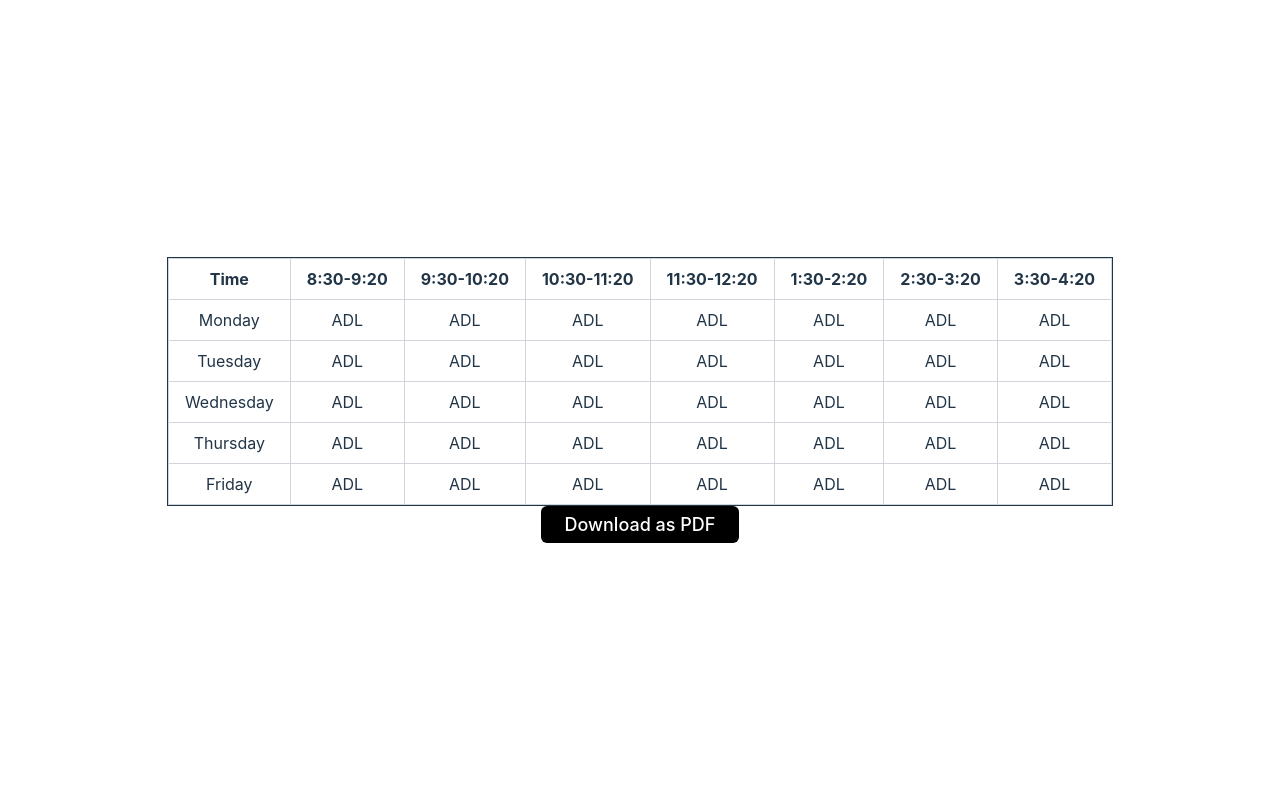
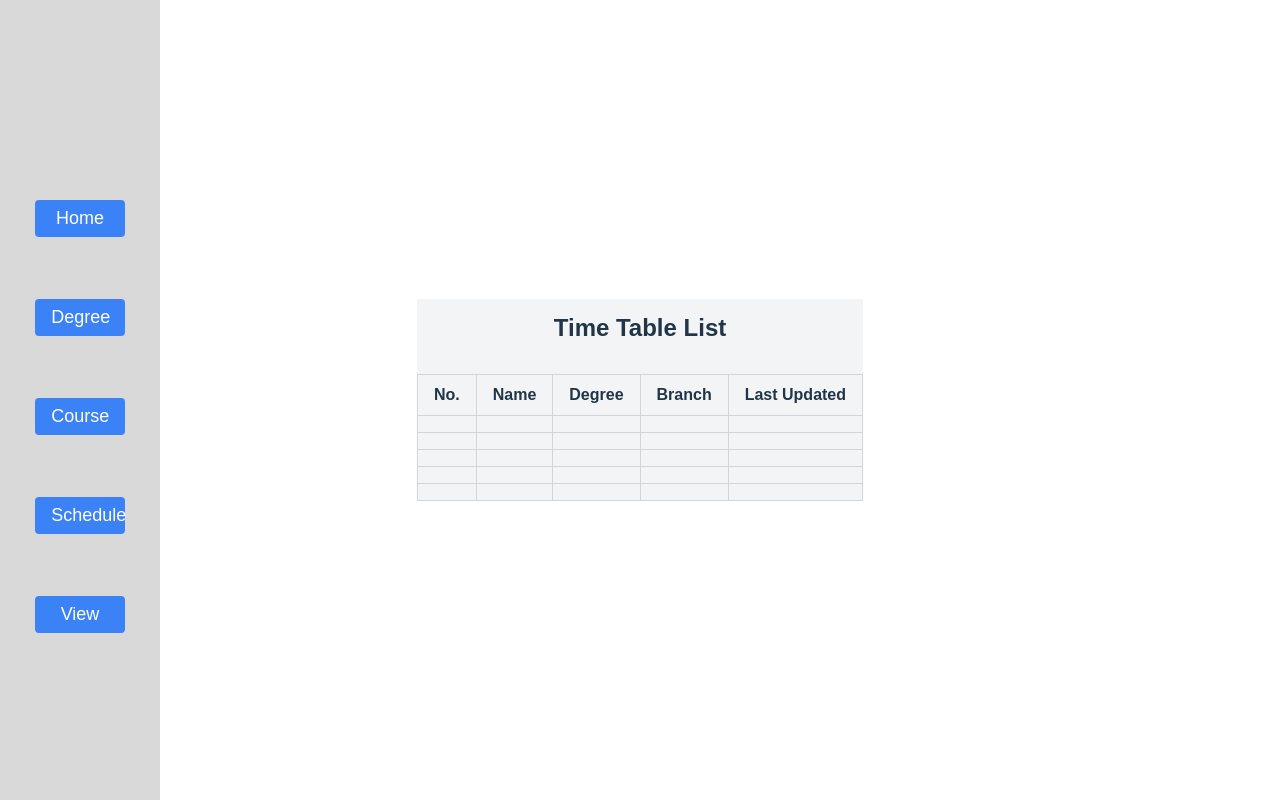
Before and after one commit to ragul1729/Time-table-generator, a React (Vite) app in the folder frontend/: page / in a window 1280 px wide. Built offline with nearby package versions, Linux system fonts and the light colour scheme.

Commit message:
Modified Sidebar component

```diff
--- /dev/null
+++ b/frontend/src/components/Sidebar.css
@@ -0,0 +1,34 @@
+/* Sidebar.css */
+.sidebar {
+    width: 10%;
+    height: 100vh;
+    background-color: #D9D9D9;
+    position: fixed;
+    left: 0;
+    top: 0;
+    display: flex;
+    flex-direction: column;
+    justify-content: center;
+    align-items: center;
+    gap: 50px;
+    padding: 16px;
+  }
+
+  .sidebar-button {
+    width: 70%;
+    padding: 12px;
+    margin-bottom: 12px;
+    background-color: blue;
+    color: white;
+    border: none;
+    border-radius: 5px;
+    cursor: pointer;
+  }
+
+  .sidebar-button:last-child {
+    margin-bottom: 0;
+  }
+
+  .sidebar-button:hover {
+    background-color: darkblue;
+  }
--- a/frontend/src/components/Sidebar.jsx
+++ b/frontend/src/components/Sidebar.jsx
@@ -1,22 +1,13 @@
-import React from "react";
-import { Button } from "@mui/material";
-import { useNavigate } from "react-router-dom";
+import "./Sidebar.css";
 
 const Sidebar = () => {
-  const navigate = useNavigate();
-
   return (
-    <div className="w-48 h-screen bg-gray-300 flex flex-col items-center pt-10 space-y-4">
-      {["Home", "Degree", "Course", "Schedule", "View"].map((item) => (
-        <Button
-          key={item}
-          variant="contained"
-          className="w-32 bg-blue-600 text-white"
-          onClick={() => navigate(`/${item.toLowerCase()}`)}
-        >
-          {item}
-        </Button>
-      ))}
+    <div className="sidebar">
+      <button className="sidebar-button">Home</button>
+      <button className="sidebar-button">Degree</button>
+      <button className="sidebar-button">Course</button>
+      <button className="sidebar-button">Schedule</button>
+      <button className="sidebar-button">View</button>
     </div>
   );
 };
--- a/frontend/src/main.jsx
+++ b/frontend/src/main.jsx
@@ -13,7 +13,7 @@ import HomePage from './pages/HomePage.jsx'
 createRoot(document.getElementById('root')).render(
   <BrowserRouter>
     {/* <StrictMode> */}
-      <Timetable />
+      <PreviousTimeTables />
     {/* </StrictMode> */}
   </BrowserRouter>
 )
--- a/frontend/src/pages/PreviousTimeTables.jsx
+++ b/frontend/src/pages/PreviousTimeTables.jsx
@@ -2,6 +2,7 @@ import React, { useState } from "react";
 import jsPDF from "jspdf";
 import html2canvas from "html2canvas";
 import './PreviousTimeTables.css';
+import Sidebar from '../components/Sidebar';
 
 const days = ["Monday", "Tuesday", "Wednesday", "Thursday", "Friday"];
 const periods = ["8:30-9:20", "9:30-10:20", "10:30-11:20", "11:30-12:20", "1:30-2:20", "2:30-3:20", "3:30-4:20"];
@@ -41,14 +42,14 @@ const PreviousTimeTables = () => {
 
   return (
     <div className="time-table">
-      <div className="sidebar">
+      {/* <div className="sidebar">
           <button>HOME</button>
           <button>DEGREE</button>
           <button>COURSE</button>
           <button>SCHEDULE</button>
           <button>VIEW</button>
-      </div>
-
+      </div> */}
+      <Sidebar />
 
       <div className="main-content">
           <h1>Time Table List</h1>
```
